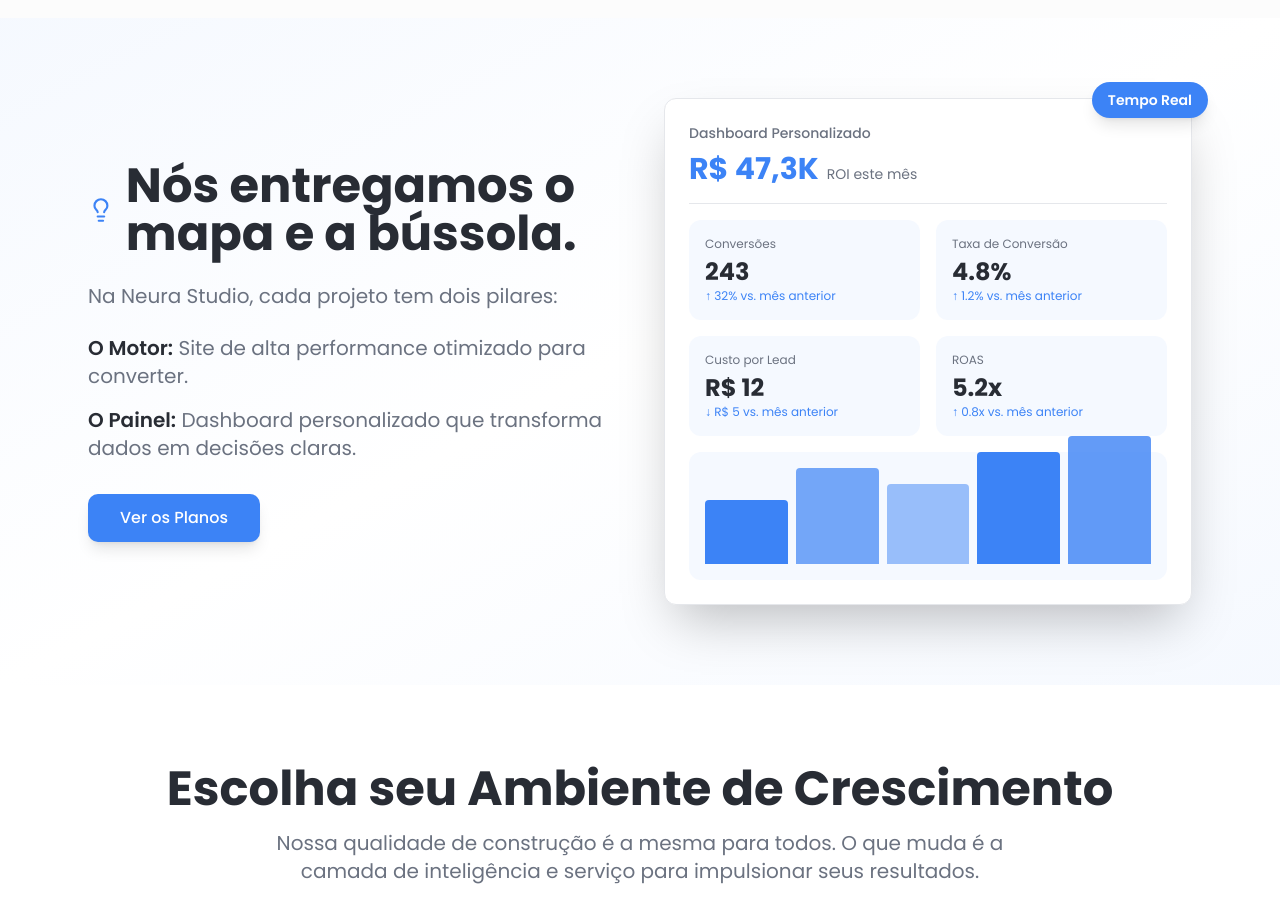
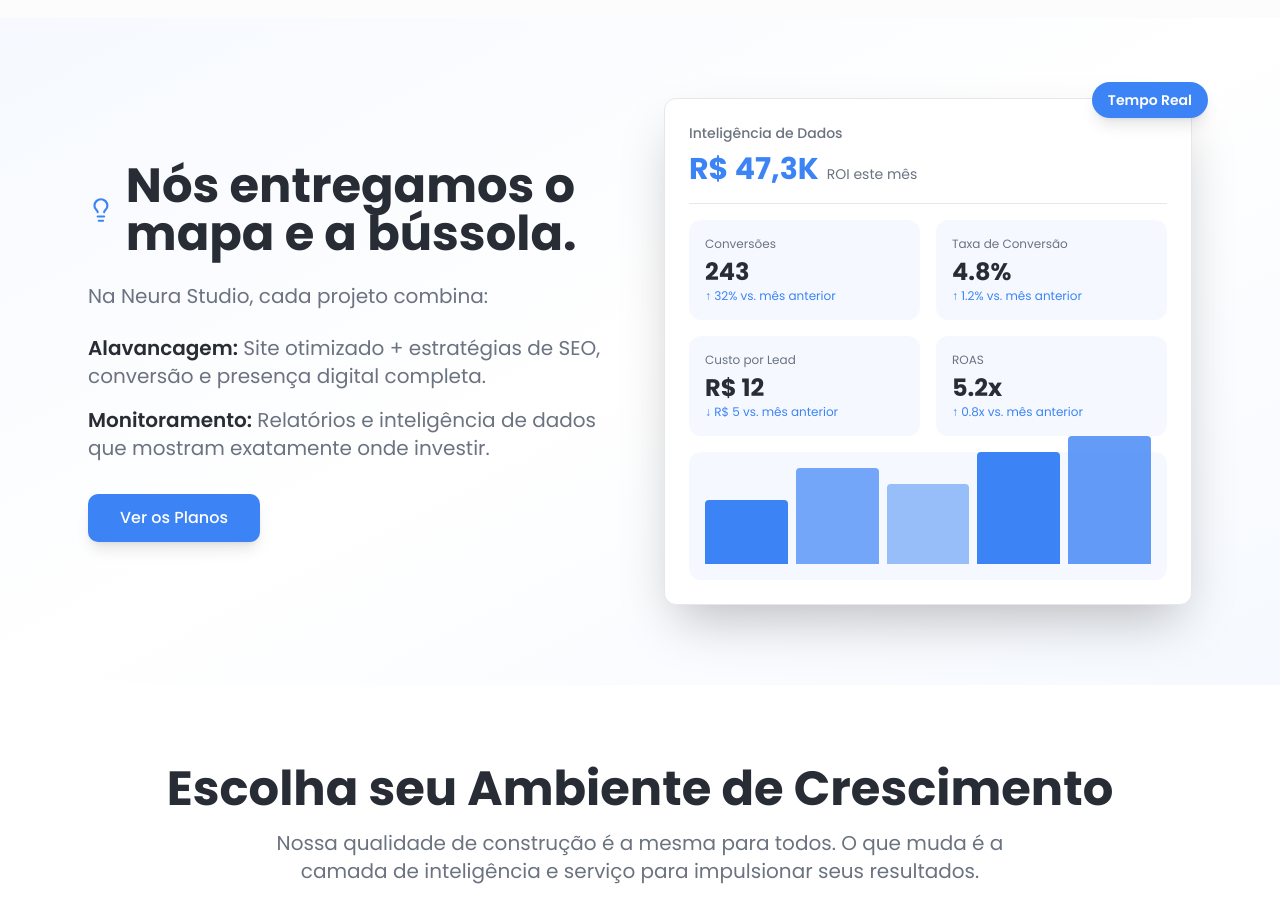
Before and after one commit to neurastudioia-oss/neura-ai-craft, a React (Vite) app: page / in a window 1280 px wide. Shown: the part 1220-2140 px from the top of the page. Built offline with nearby package versions, Linux system fonts and the light colour scheme; the HTML template or start-up script is replaced by a standard one.

Commit message:
Refine value proposition

```diff
--- a/src/components/Solution.tsx
+++ b/src/components/Solution.tsx
@@ -15,15 +15,15 @@ const Solution = () => {
             </div>
 
             <p className="text-lg md:text-xl text-muted-foreground leading-relaxed mb-6">
-              Na Neura Studio, cada projeto tem dois pilares:
+              Na Neura Studio, cada projeto combina:
             </p>
 
             <p className="text-lg md:text-xl text-muted-foreground leading-relaxed mb-4">
-              <span className="text-foreground font-semibold">O Motor:</span> Site de alta performance otimizado para converter.
+              <span className="text-foreground font-semibold">Alavancagem:</span> Site otimizado + estratégias de SEO, conversão e presença digital completa.
             </p>
 
             <p className="text-lg md:text-xl text-muted-foreground leading-relaxed mb-8">
-              <span className="text-foreground font-semibold">O Painel:</span> Dashboard personalizado que transforma dados em decisões claras.
+              <span className="text-foreground font-semibold">Monitoramento:</span> Relatórios e inteligência de dados que mostram exatamente onde investir.
             </p>
 
             <a
@@ -40,7 +40,7 @@ const Solution = () => {
               <div className="space-y-4">
                 {/* Header */}
                 <div className="border-b border-border pb-4">
-                  <h3 className="text-sm font-medium text-muted-foreground mb-2">Dashboard Personalizado</h3>
+                  <h3 className="text-sm font-medium text-muted-foreground mb-2">Inteligência de Dados</h3>
                   <div className="flex items-baseline gap-2">
                     <span className="text-3xl font-bold text-primary">R$ 47,3K</span>
                     <span className="text-sm text-muted-foreground">ROI este mês</span>
```
